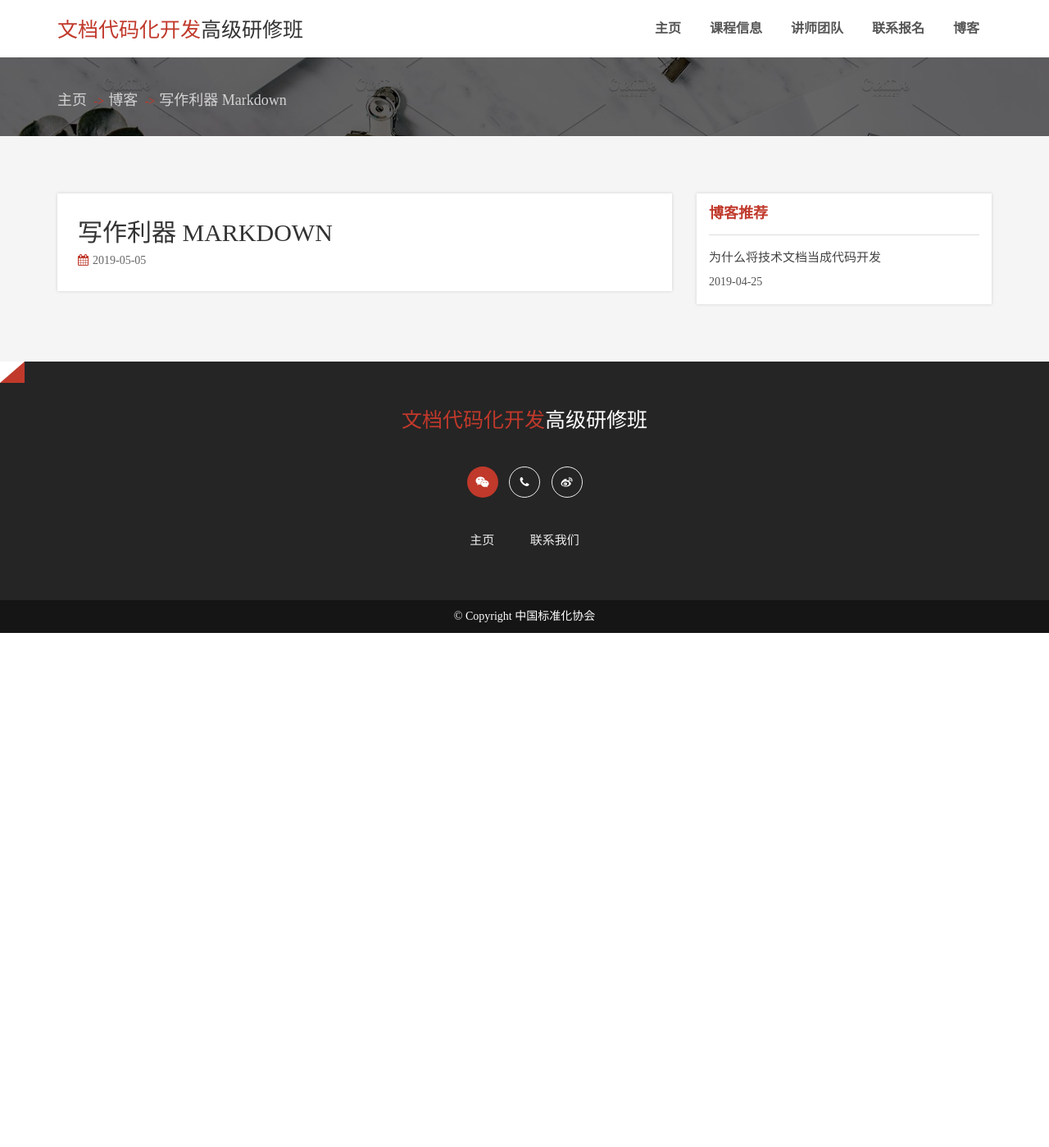
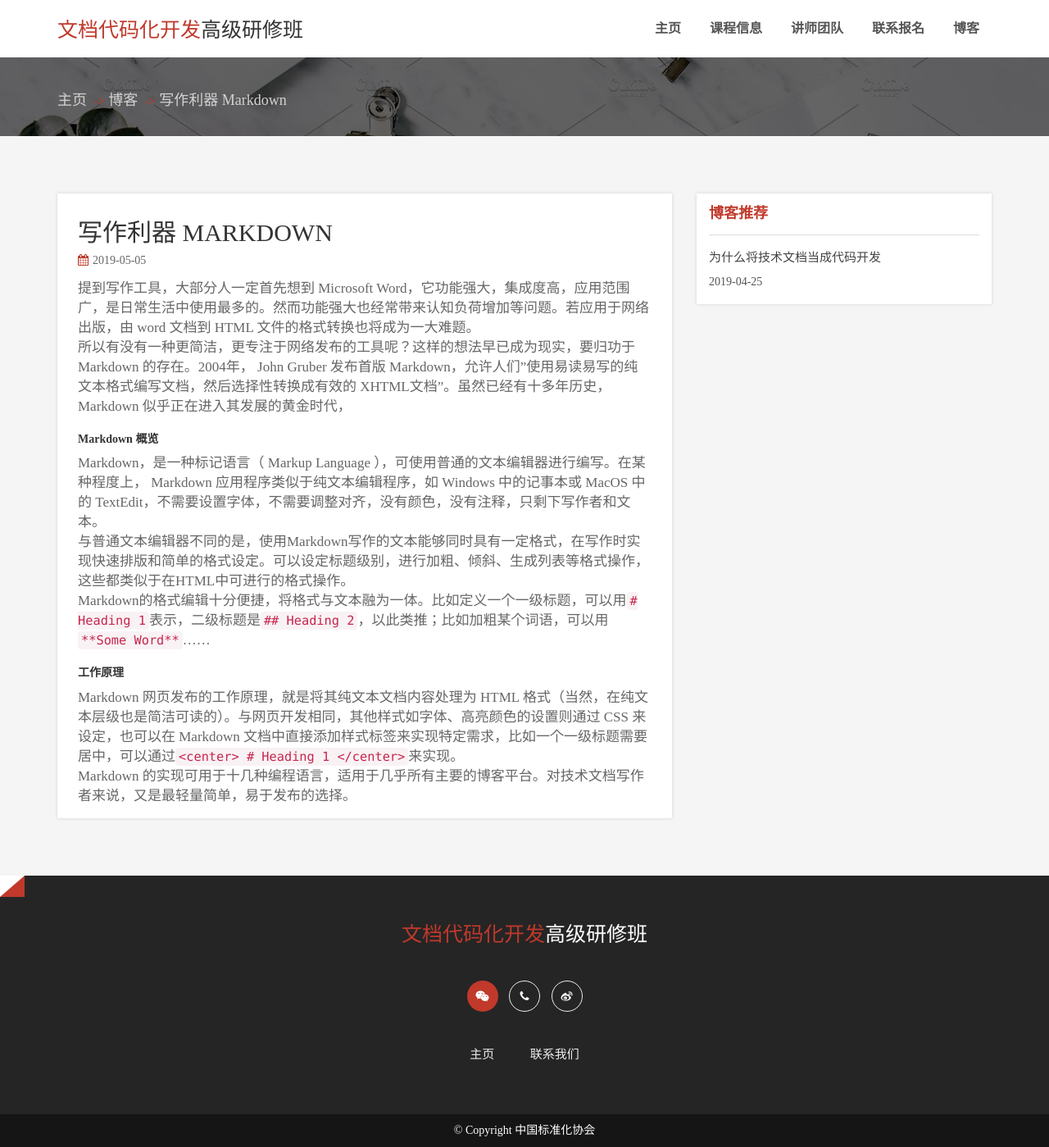
Before and after one commit to Ariel12138/DocsLikeCodes, a Jekyll site: the page built from _posts/2019-05-05-Markdown-Introduction.md, in a window 1280 px wide. Shown: the whole page at 82% size. Built offline with Jekyll 4.4.1, drawn with Linux system fonts in a browser that asks for light colours; comment, search, counter and statistics services are not loaded; before the commit the page ends 900 px from its top, so only the background shows below that.

Commit message:
Update 2019-05-05-Markdown-Introduction.md

```diff
--- a/_posts/2019-05-05-Markdown-Introduction.md
+++ b/_posts/2019-05-05-Markdown-Introduction.md
@@ -6,3 +6,17 @@ categories: blog
 tags: [markdown]
 post_description: markdownmarkdownmarkdown
 ---
+
+提到写作工具，大部分人一定首先想到 Microsoft Word，它功能强大，集成度高，应用范围广，是日常生活中使用最多的。然而功能强大也经常带来认知负荷增加等问题。若应用于网络出版，由 word 文档到 HTML 文件的格式转换也将成为一大难题。
+所以有没有一种更简洁，更专注于网络发布的工具呢？这样的想法早已成为现实，要归功于 Markdown 的存在。2004年， John Gruber 发布首版 Markdown，允许人们"使用易读易写的纯文本格式编写文档，然后选择性转换成有效的 XHTML文档"。虽然已经有十多年历史，Markdown 似乎正在进入其发展的黄金时代，
+
+##### Markdown 概览
+
+Markdown，是一种标记语言（ Markup Language ），可使用普通的文本编辑器进行编写。在某种程度上， Markdown 应用程序类似于纯文本编辑程序，如 Windows 中的记事本或 MacOS 中的 TextEdit，不需要设置字体，不需要调整对齐，没有颜色，没有注释，只剩下写作者和文本。
+与普通文本编辑器不同的是，使用Markdown写作的文本能够同时具有一定格式，在写作时实现快速排版和简单的格式设定。可以设定标题级别，进行加粗、倾斜、生成列表等格式操作，这些都类似于在HTML中可进行的格式操作。
+Markdown的格式编辑十分便捷，将格式与文本融为一体。比如定义一个一级标题，可以用`# Heading 1`表示，二级标题是`## Heading 2`，以此类推；比如加粗某个词语，可以用`**Some Word**`……
+
+##### 工作原理
+
+Markdown 网页发布的工作原理，就是将其纯文本文档内容处理为 HTML 格式（当然，在纯文本层级也是简洁可读的）。与网页开发相同，其他样式如字体、高亮颜色的设置则通过 CSS 来设定，也可以在 Markdown 文档中直接添加样式标签来实现特定需求，比如一个一级标题需要居中，可以通过`<center> # Heading 1 </center>`来实现。
+Markdown 的实现可用于十几种编程语言，适用于几乎所有主要的博客平台。对技术文档写作者来说，又是最轻量简单，易于发布的选择。
```
